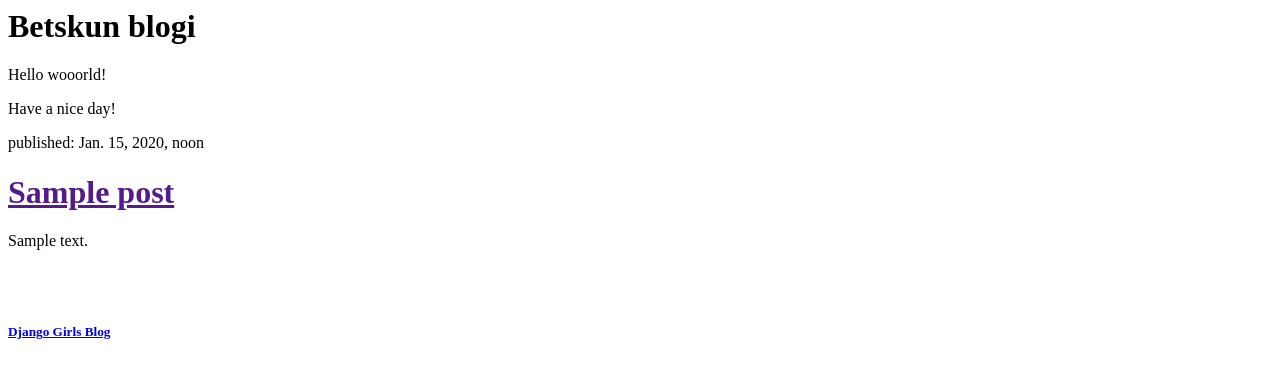
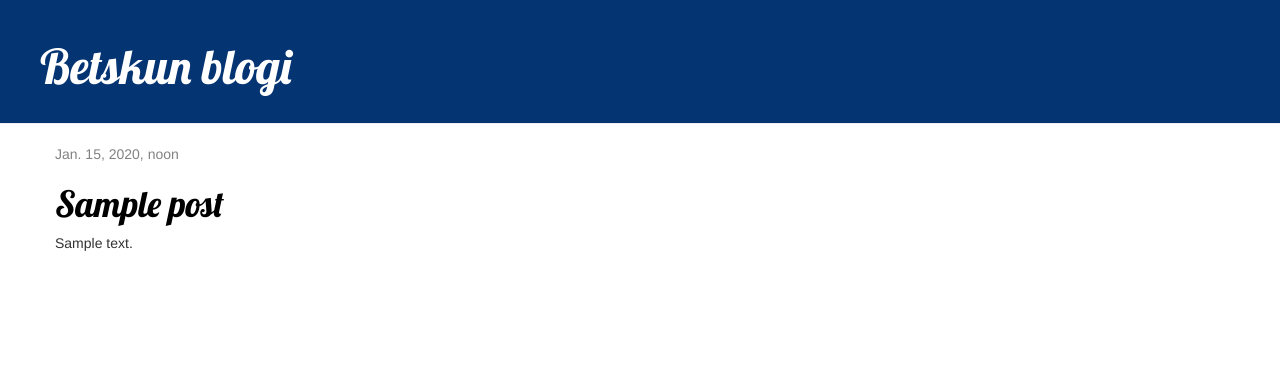
Before and after one commit to betsku/my-first-blog, a Django app: template blog/templates/blog/post_list.html in a window 1280 px wide. Shown: the top 378 px of the page. Run offline with Django 3.2, Linux system fonts and the light colour scheme; the template is opened without the code that fills it: values that come from a table or form of the project are taken from there, others are empty; tables that the repository leaves empty hold one stand-in row (values such as "Sample post"); some libraries are stand-ins or nearby versions.

Commit message:
Added view and template for detailed blog post as well as CSS for the site.

```diff
--- /dev/null
+++ b/blog/static/css/blog.css
@@ -0,0 +1,53 @@
+
+h5 {
+    padding-left: 50px;
+}
+
+
+
+.page-header {
+    background-color: #053473;
+    margin-top: 0;
+    padding: 20px 20px 20px 40px;
+}
+
+.page-header h1, .page-header h1 a, .page-header h1 a:visited, .page-header h1 a:active {
+    color: #ffffff;
+    font-size: 36pt;
+    text-decoration: none;
+}
+
+.content {
+    margin-left: 40px;
+}
+
+h1, h2, h3, h4 {
+    font-family: 'Lobster', cursive;
+}
+
+.date {
+    color: #828282;
+}
+
+.save {
+    float: right;
+}
+
+.post-form textarea, .post-form input {
+    width: 100%;
+}
+
+.top-menu, .top-menu:hover, .top-menu:visited {
+    color: #ffffff;
+    float: right;
+    font-size: 26pt;
+    margin-right: 20px;
+}
+
+.post {
+    margin-bottom: 70px;
+}
+
+.post h1 a, .post h1 a:visited {
+    color: #000000;
+}
--- /dev/null
+++ b/blog/templates/blog/base.html
@@ -0,0 +1,35 @@
+{% load static %}
+
+<html>
+    <head>
+       <title>Betskun blogi</title>
+        <link rel="stylesheet" href="//maxcdn.bootstrapcdn.com/bootstrap/3.2.0/css/bootstrap.min.css">
+        <link rel="stylesheet" href="//maxcdn.bootstrapcdn.com/bootstrap/3.2.0/css/bootstrap-theme.min.css">
+        <link rel="stylesheet" href="{% static 'css/blog.css' %}">
+        <link href="//fonts.googleapis.com/css?family=Lobster&subset=latin,latin-ext" rel="stylesheet" type="text/css">
+
+    </head>
+
+    <body>
+            <div class="page-header">
+                <h1><a href="/">Betskun blogi</a></h1>
+            </div>
+            <div class="content container">
+                <div class="row">
+                    <div class="col-md-8">
+                    {% block content %}
+                      {% for post in posts %}
+                        <div class="post">
+                            <div class="date">
+                                <p>published: {{ post.published_date }}</p>
+                            </div>
+                                <h1><a href="">{{ post.title }}</a></h1>
+                                <p>{{ post.text|linebreaksbr }}</p>
+                            </div>
+                        {% endfor %}
+                    {% endblock %}
+                    </div>
+                </div>
+            </div>
+        </body>
+</html>
--- a/blog/templates/blog/post_list.html
+++ b/blog/templates/blog/post_list.html
@@ -1,28 +1,15 @@
-<html>
-    <head>
-       <title>Betskun blogi</title>
-</head>
+{% extends 'blog/base.html' %}
 
-<body>
-    <h1>Betskun blogi</h1>
-    <p>Hello wooorld!</p>
-    <p>Have a nice day!</p>
+{% block content %}
+    {% for post in posts %}
+        <div class="post">
+            <div class="date">
 
+                    {{ post.published_date }}</p>
+            </div>
+            <h1><a href="{% url 'post_detail' pk=post.pk %}">{{ post.title }}</a></h1>
 
-    {% for post in posts %}
-    <div>
-        <p>published: {{ post.published_date }}</p>
-        <h1><a href="">{{ post.title }}</a></h1>
-        <p>{{ post.text|linebreaksbr }}</p>
-        <br>
-        <br>
-    </div>
-{% endfor %}
-
-
-    <div>
-            <h5><a href="https://djangogirls.org" target="_blank">Django Girls Blog</a></h5>
+            <p>{{ post.text|linebreaksbr }}</p>
         </div>
-
-</body>
-</html>
+     {% endfor %}
+{% endblock %}
--- a/blog/urls.py
+++ b/blog/urls.py
@@ -4,4 +4,5 @@ from . import views
 
 urlpatterns = [
     path('', views.post_list, name='post_list'),
+    path('post/<int:pk>/', views.post_detail, name='post_detail'),
 ]
--- a/blog/views.py
+++ b/blog/views.py
@@ -1,8 +1,14 @@
 from django.shortcuts import render
 from django.utils import timezone
 from .models import Post
+from django.shortcuts import render, get_object_or_404
+
 
 # Create your views here.
 def post_list(request):
     posts = Post.objects.filter(published_date__lte=timezone.now()).order_by('published_date')
     return render(request, 'blog/post_list.html', {'posts': posts})
+
+def post_detail(request, pk):
+    post = get_object_or_404(Post, pk=pk)
+    return render(request, 'blog/post_detail.html', {'post': post})
```
Also changed, not shown: blog/templates/blog/post_detail.html (added, +13 -0 lines).
